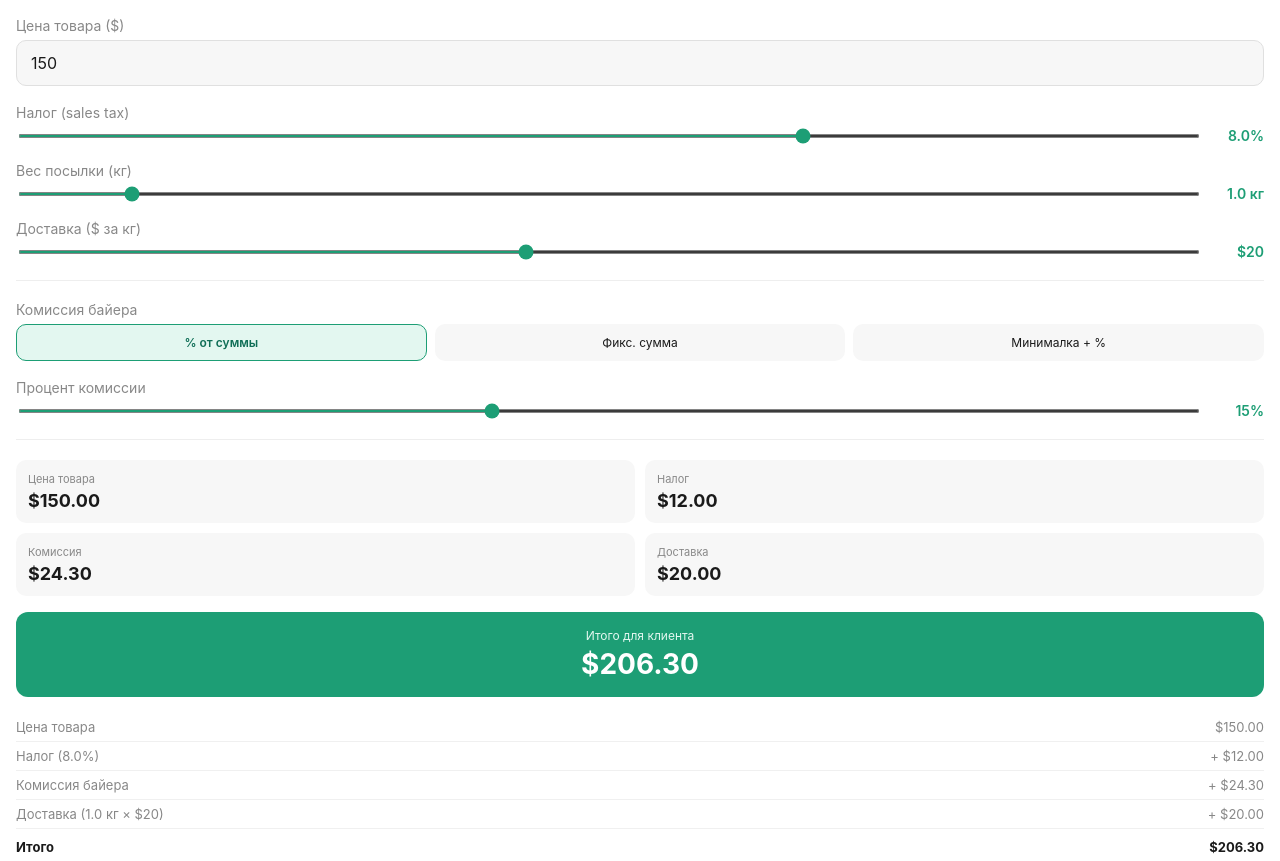
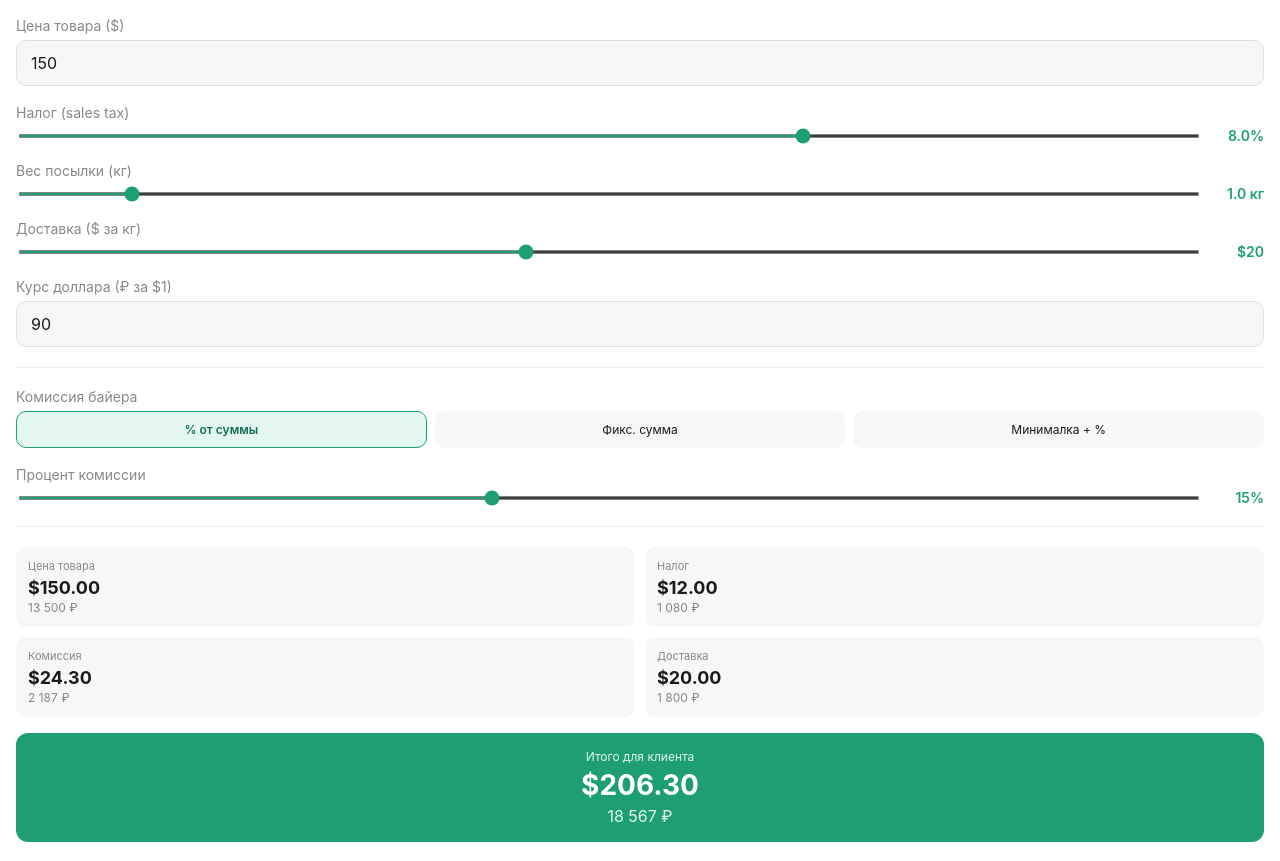
Before and after one commit to Aleksa-bot-sketch/buyer-calc1, a plain HTML site: page index.html in a window 1280 px wide. Shown: the part 63-924 px from the top of the page. Drawn offline with Linux system fonts and the light colour scheme.

Commit message:
index.html

```diff
--- a/index.html
+++ b/index.html
@@ -128,6 +128,12 @@
     color: var(--tg-theme-text-color, #1a1a1a);
   }
 
+  .result-card .value-rub {
+    font-size: 12px;
+    color: var(--tg-theme-hint-color, #888);
+    margin-top: 2px;
+  }
+
   .total-card {
     background: #1D9E75;
     border-radius: 12px;
@@ -146,6 +152,12 @@
     font-size: 28px;
     font-weight: 700;
     color: #ffffff;
+  }
+
+  .total-card .value-rub-total {
+    font-size: 16px;
+    color: #e3f7f0;
+    margin-top: 4px;
   }
 
   .breakdown {
@@ -219,6 +231,11 @@
     </div>
   </div>
 
+  <div class="field">
+    <label for="rate">Курс доллара (₽ за $1)</label>
+    <input type="number" id="rate" value="90" min="1" step="0.1">
+  </div>
+
   <hr class="divider">
 
   <div class="field">
@@ -254,24 +271,29 @@
     <div class="result-card">
       <div class="label">Цена товара</div>
       <div class="value" id="r-price">$150</div>
+      <div class="value-rub" id="r-price-rub">13 500 ₽</div>
     </div>
     <div class="result-card">
       <div class="label">Налог</div>
       <div class="value" id="r-tax">$12</div>
+      <div class="value-rub" id="r-tax-rub">1 080 ₽</div>
     </div>
     <div class="result-card">
       <div class="label">Комиссия</div>
       <div class="value" id="r-comm">$22</div>
+      <div class="value-rub" id="r-comm-rub">1 980 ₽</div>
     </div>
     <div class="result-card">
       <div class="label">Доставка</div>
       <div class="value" id="r-ship">$20</div>
+      <div class="value-rub" id="r-ship-rub">1 800 ₽</div>
     </div>
   </div>
 
   <div class="total-card">
     <div class="label">Итого для клиента</div>
     <div class="value" id="r-total">$204</div>
+    <div class="value-rub-total" id="r-total-rub">18 360 ₽</div>
   </div>
 
   <div class="breakdown" id="breakdown"></div>
@@ -283,6 +305,7 @@
     const taxInput = document.getElementById('tax');
     const weightInput = document.getElementById('weight');
     const shipInput = document.getElementById('ship');
+    const rateInput = document.getElementById('rate');
     const pctInput = document.getElementById('pct');
     const fixedInput = document.getElementById('fixedval');
     const minInput = document.getElementById('minval');
@@ -303,11 +326,17 @@
       return '$' + n.toFixed(2);
     }
 
+    function fmtRub(n, rate) {
+      const rub = n * rate;
+      return Math.round(rub).toLocaleString('ru-RU') + ' ₽';
+    }
+
     function calc() {
       const price = parseFloat(priceInput.value) || 0;
       const taxPct = parseFloat(taxInput.value);
       const weight = parseFloat(weightInput.value);
       const shipRate = parseFloat(shipInput.value);
+      const rate = parseFloat(rateInput.value) || 0;
       const commPct = parseFloat(pctInput.value);
       const fixedVal = parseFloat(fixedInput.value) || 0;
       const minVal = parseFloat(minInput.value) || 0;
@@ -339,18 +368,24 @@
       document.getElementById('r-ship').textContent = fmt(shipAmt);
       document.getElementById('r-total').textContent = fmt(total);
 
+      document.getElementById('r-price-rub').textContent = fmtRub(price, rate);
+      document.getElementById('r-tax-rub').textContent = fmtRub(taxAmt, rate);
+      document.getElementById('r-comm-rub').textContent = fmtRub(comm, rate);
+      document.getElementById('r-ship-rub').textContent = fmtRub(shipAmt, rate);
+      document.getElementById('r-total-rub').textContent = fmtRub(total, rate);
+
       document.getElementById('breakdown').innerHTML = `
         <div class="line"><span>Цена товара</span><span>${fmt(price)}</span></div>
         <div class="line"><span>Налог (${taxPct.toFixed(1)}%)</span><span>+ ${fmt(taxAmt)}</span></div>
         <div class="line"><span>Комиссия байера</span><span>+ ${fmt(comm)}</span></div>
         <div class="line"><span>Доставка (${weight.toFixed(1)} кг × $${shipRate})</span><span>+ ${fmt(shipAmt)}</span></div>
-        <div class="line bold"><span>Итого</span><span>${fmt(total)}</span></div>
+        <div class="line bold"><span>Итого</span><span>${fmt(total)} · ${fmtRub(total, rate)}</span></div>
       `;
 
-      return { price, taxAmt, comm, shipAmt, total };
+      return { price, taxAmt, comm, shipAmt, total, rate };
     }
 
-    [priceInput, taxInput, weightInput, shipInput, pctInput, fixedInput, minInput].forEach(el => {
+    [priceInput, taxInput, weightInput, shipInput, rateInput, pctInput, fixedInput, minInput].forEach(el => {
       el.addEventListener('input', calc);
     });
 
@@ -382,7 +417,7 @@
         `Налог: ${fmt(r.taxAmt)}\n` +
         `Комиссия: ${fmt(r.comm)}\n` +
         `Доставка: ${fmt(r.shipAmt)}\n` +
-        `Итого: ${fmt(r.total)}`;
+        `Итого: ${fmt(r.total)} (${fmtRub(r.total, r.rate)})`;
 
       if (window.Telegram && window.Telegram.WebApp) {
         window.Telegram.WebApp.sendData(text);
```
